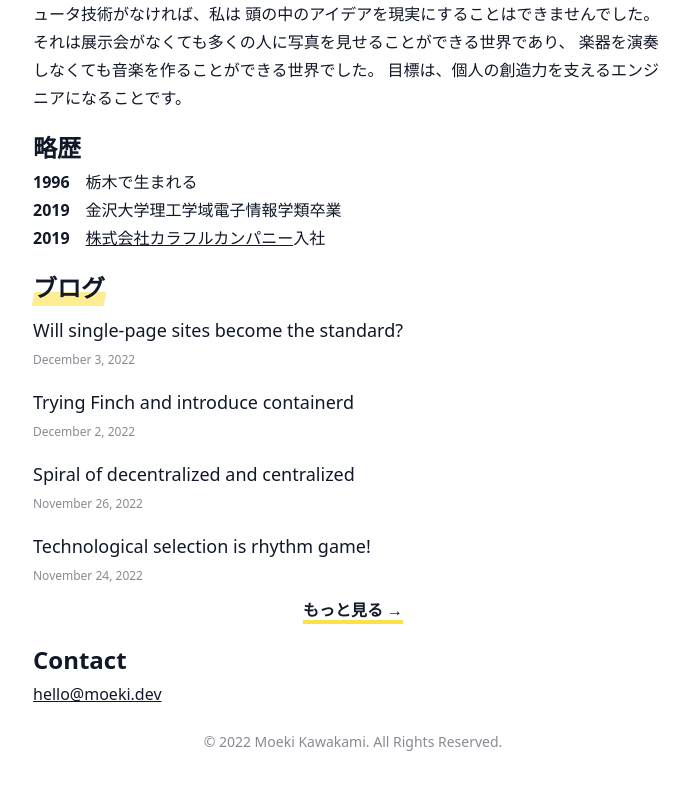
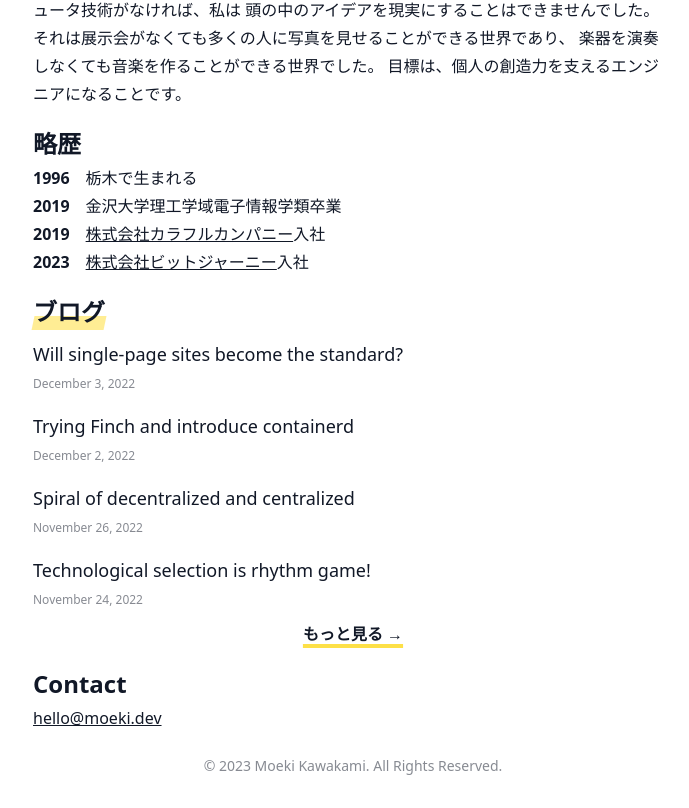
Before and after one commit to kawakamimoeki/website-legacy, a Next.js app: page / in a window 1280 px wide. Shown: the part 348-1156 px from the top of the page, without its empty margins (287-976 px from the left). Before the commit the page ends 1132 px from the top, so only its background shows below. Built offline with nearby package versions, Linux system fonts and the light colour scheme.

Commit message:
feat: update

```diff
--- a/components/footer.tsx
+++ b/components/footer.tsx
@@ -4,7 +4,7 @@ export default function Footer() {
   return (
     <footer>
       <p className="mt-6 mb-4 opacity-50 text-sm text-center">
-        &copy; 2022 Moeki Kawakami. All Rights Reserved.
+        &copy; 2023 Moeki Kawakami. All Rights Reserved.
       </p>
     </footer>
   )
--- a/components/sections/index/bios.tsx
+++ b/components/sections/index/bios.tsx
@@ -20,6 +20,17 @@ export default function Bios(): JSX.Element {
             />
           }
         />
+        <Bio
+          title={<>2023</>}
+          detail={
+            <div
+              dangerouslySetInnerHTML={{
+                __html:
+                  '<a href="https://bitjourney.com" class="underline" target="_blank" rel="noopener">株式会社ビットジャーニー</a>入社'
+              }}
+            />
+          }
+        />
       </dl>
     </div>
   )
```
Also changed, not shown: public/img/moeki.jpg.
